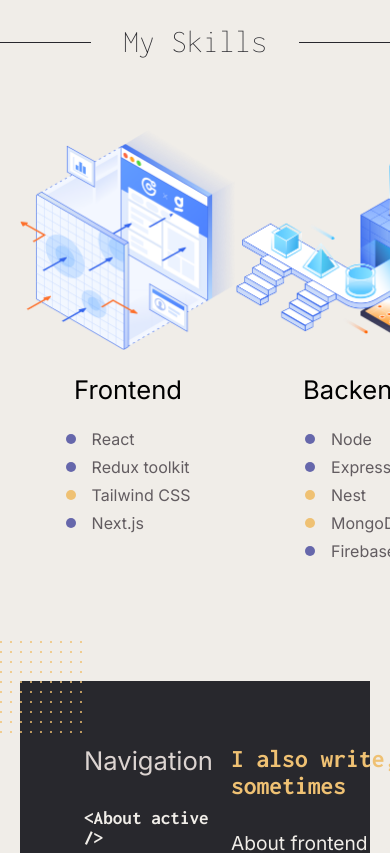
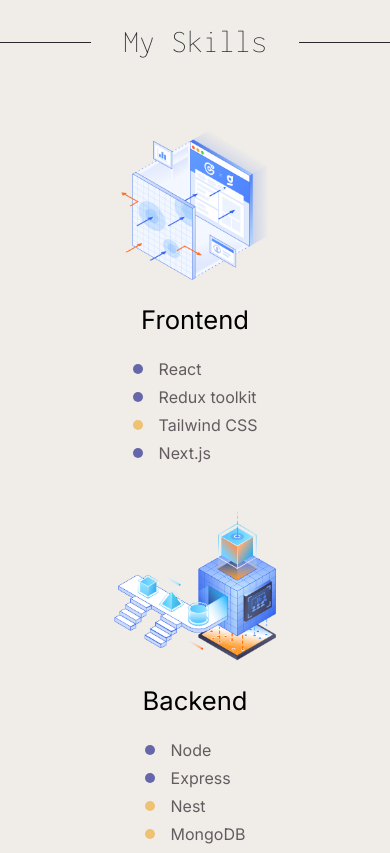
Before and after one commit to 7evenUp/ashel-portfolio, a React (Create React App) app: page / in a window 390 px wide. Shown: the part 1720-2573 px from the top of the page. Built offline with nearby package versions, Linux system fonts and the light colour scheme.

Commit message:
Finished skills section responsive styling

```diff
--- a/src/pages/About/About.module.scss
+++ b/src/pages/About/About.module.scss
@@ -354,6 +354,8 @@
   display: flex;
   align-items: flex-start;
   justify-content: space-evenly;
+  gap: 48px;
+  flex-wrap: wrap;
 }
 
 .skill {
@@ -362,19 +364,65 @@
   align-items: center;
   gap: 24px;
 
+  @include mixins.tablet {
+    flex-direction: row;
+    gap: 48px;
+  }
+
+  @include mixins.small-tablet {
+    flex-direction: column;
+    gap: 24px;
+  }
+
+  @include mixins.phone {
+    flex-basis: 100%;
+  }
+
   &_image {
     height: 220px;
+
+    @include mixins.big-tablet {
+      height: 180px;
+    }
+
+    @include mixins.tablet {
+      order: 1;
+    }
+
+    @include mixins.small-tablet {
+      order: 0;
+    }
+
+    @include mixins.phone {
+      height: 150px;
+    }
   }
 
   &_heading {
     @include mixins.font-inter-regular;
     font-size: 3.2rem;
     text-transform: capitalize;
+
+    @include mixins.tablet {
+      align-self: flex-start;
+    }
+
+    @include mixins.small-tablet {
+      align-self: center;
+    }
   }
 
   &_list {
     display: flex;
     flex-direction: column;
     gap: 8px;
+
+    @include mixins.tablet {
+      align-self: flex-start;
+    }
+
+    @include mixins.small-tablet {
+      align-self: center;
+    }
   }
 }
```
